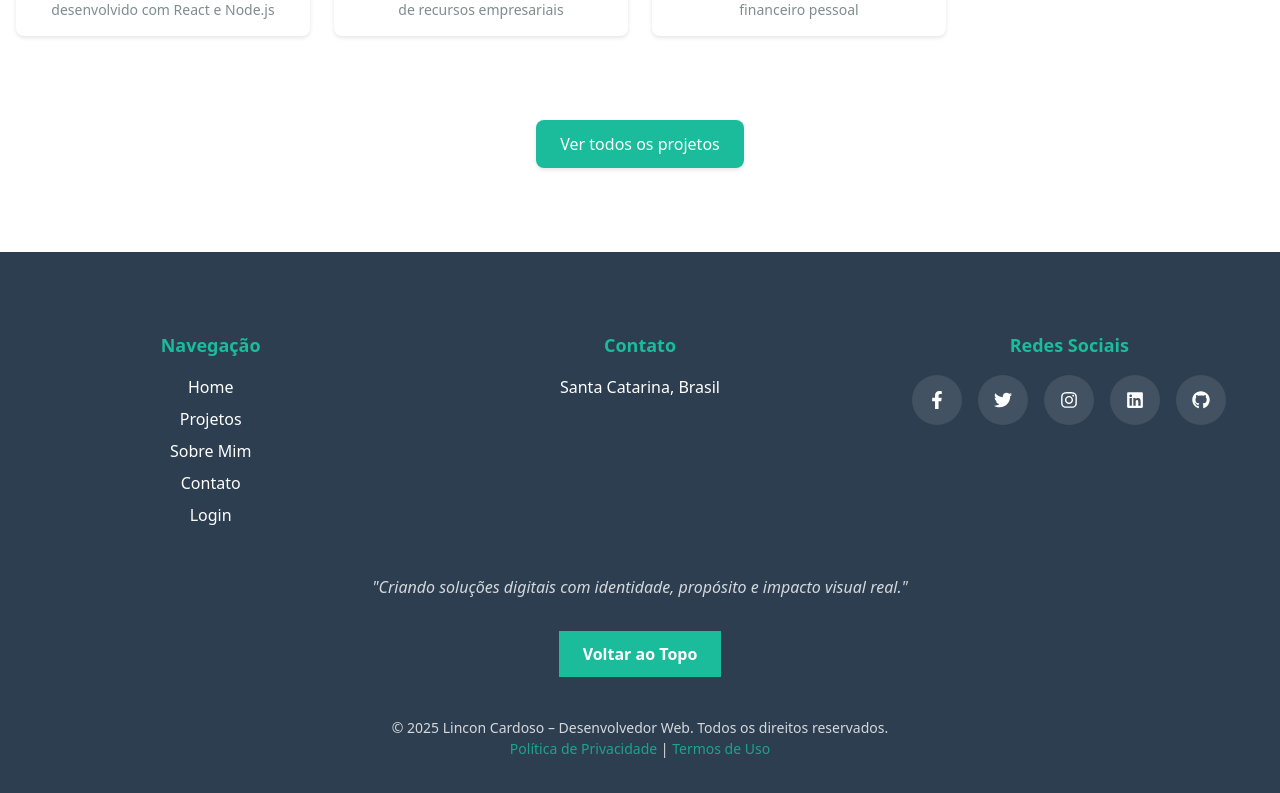
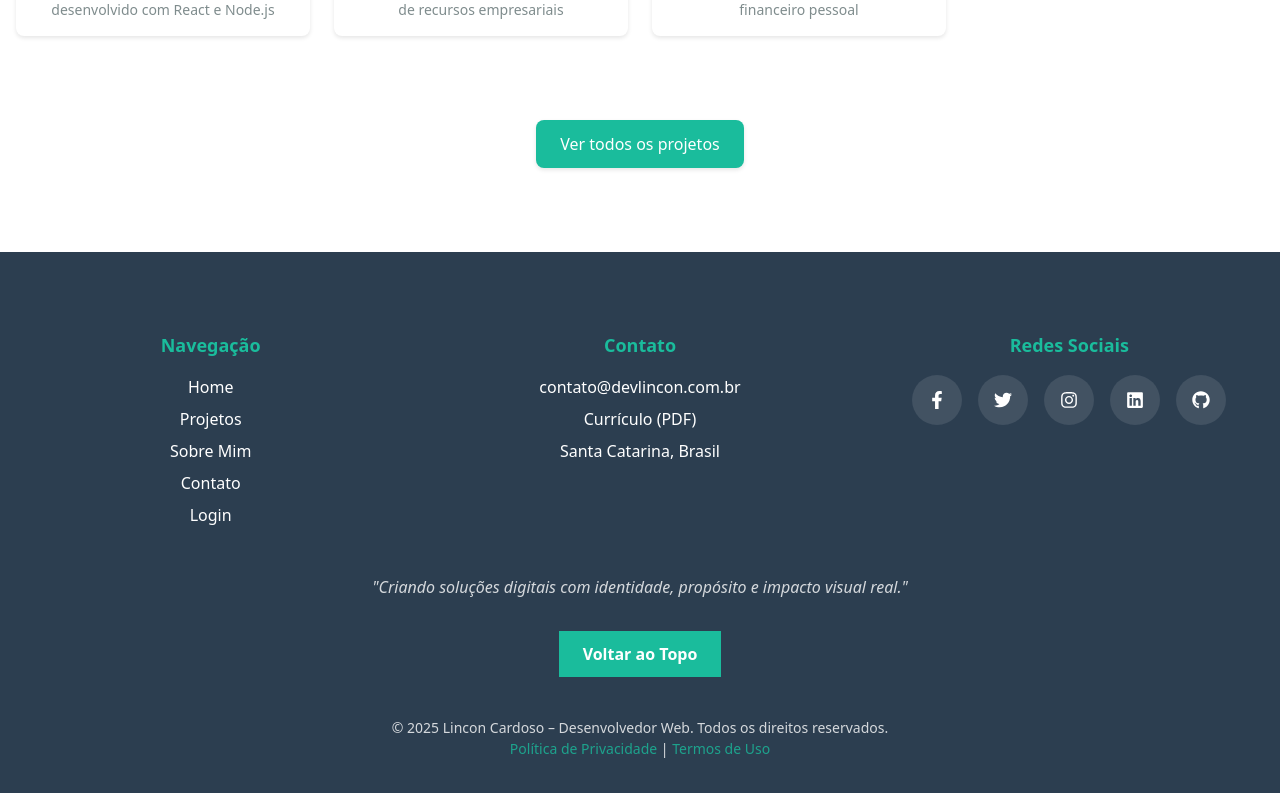
Before and after one commit to lincon-cardoso/meu-portifolio, a Next.js app: page / in a window 1280 px wide. Shown: the part 1163-1956 px from the top of the page. Built offline with nearby package versions, Linux system fonts and the light colour scheme.

Commit message:
adiciona links de contato e currículo na seção de contato do rodapé

```diff
--- a/src/components/layout/Rodape.tsx
+++ b/src/components/layout/Rodape.tsx
@@ -22,8 +22,8 @@ export default function Rodape() {
         <div className="footer-column">
           <h3>Contato</h3>
           <ul>
-            {/* <li><a href="mailto:contato@devlincon.com.br">contato@devlincon.com.br</a></li> */}
-            {/* <li><a href="/curriculo.pdf" target="_blank">Currículo (PDF)</a></li> */}
+            <li><a href="mailto:contato@devlincon.com.br">contato@devlincon.com.br</a></li>
+            <li><a href="/curriculo.pdf" target="_blank">Currículo (PDF)</a></li>
             <li>Santa Catarina, Brasil</li>
           </ul>
         </div>
```
